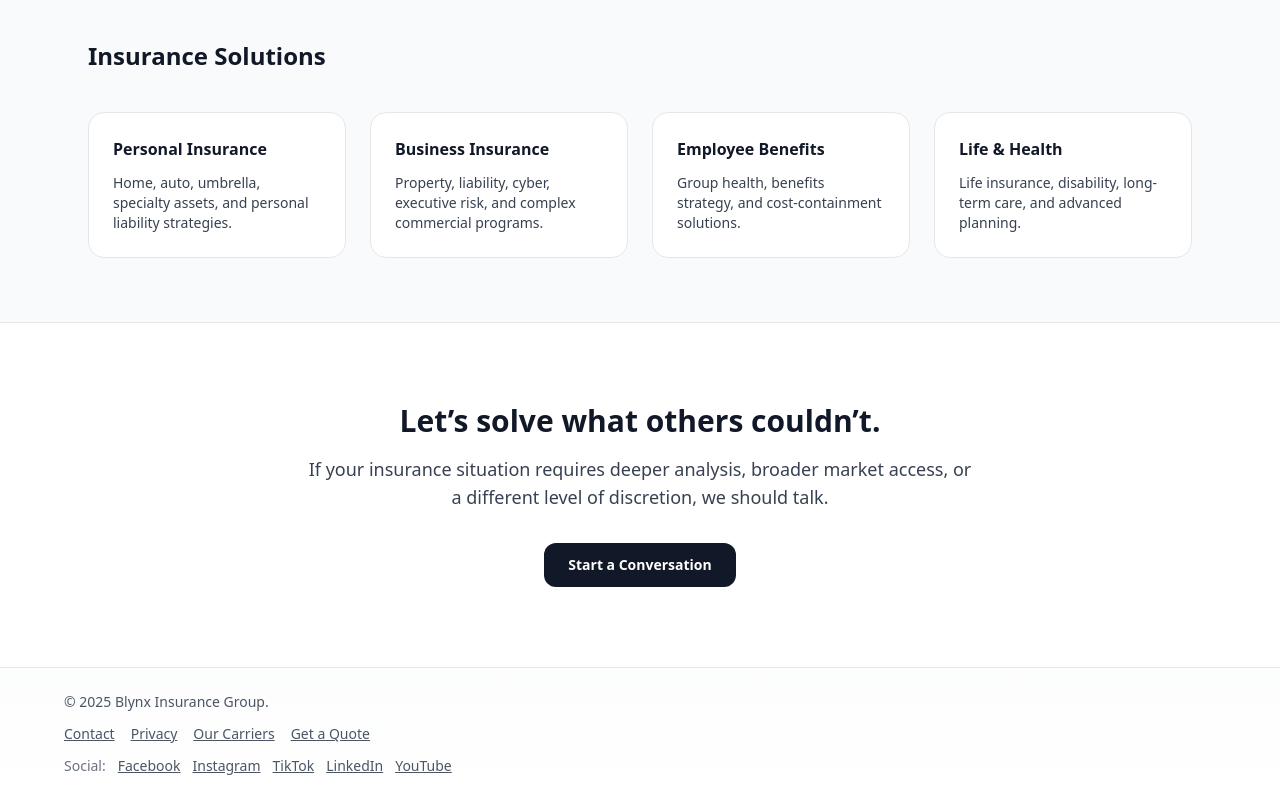
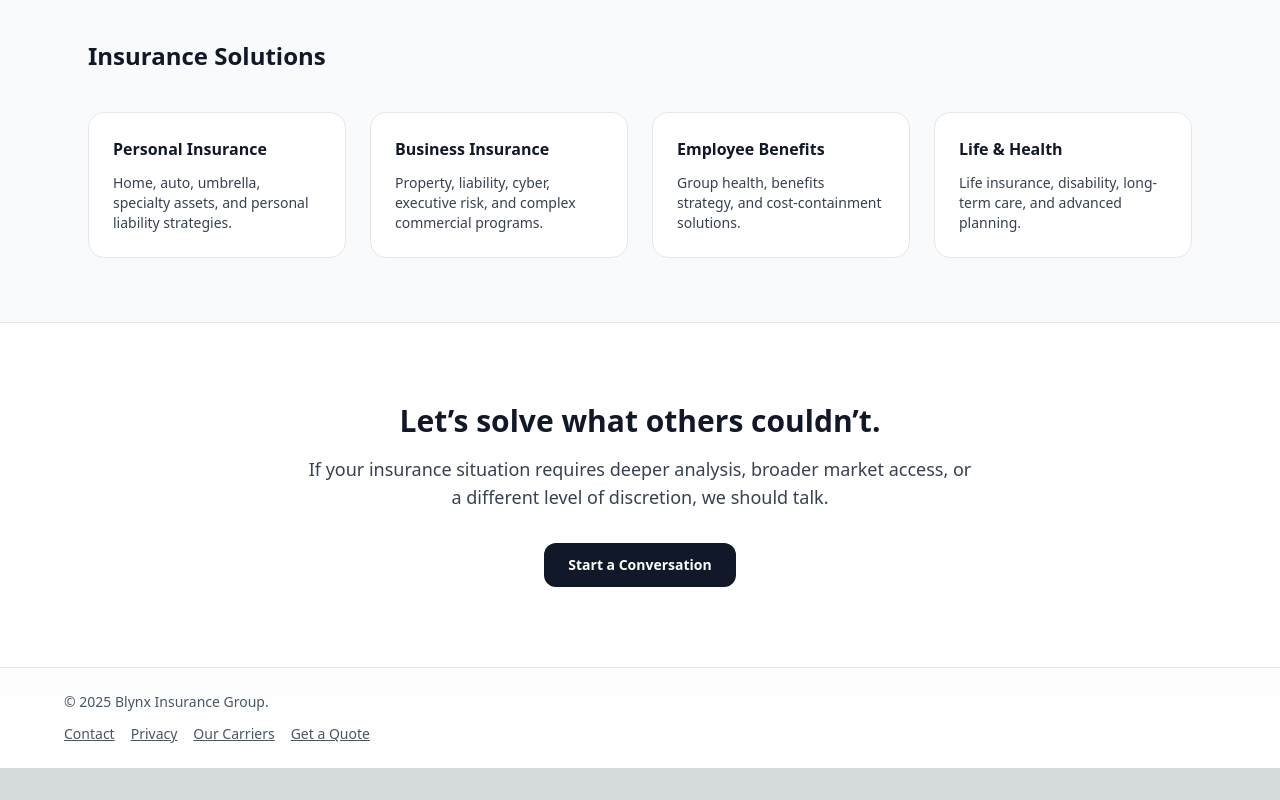
Before and after one commit to Thoxie/Blynx-Insurance-Group, a Next.js app: page / in a window 1280 px wide. Shown: the part 1514-2314 px from the top of the page. After the commit the page ends 2282 px from the top, so only its background shows below. Built offline with nearby package versions, Linux system fonts and the light colour scheme.

Commit message:
Update layout.tsx

```diff
--- a/app/layout.tsx
+++ b/app/layout.tsx
@@ -49,10 +49,7 @@ function Dropdown({
         {label}
       </button>
 
-      {/*
-        Hover-bridge: prevents the dropdown from collapsing when moving the mouse
-        from the top-level button down into the menu (fixes the “hover gap” issue).
-      */}
+      {/* HOVER GAP BRIDGE: prevents dropdown from collapsing when moving mouse down */}
       <div className="absolute left-0 top-full h-2 w-full" />
 
       <div className="invisible opacity-0 group-hover:visible group-hover:opacity-100 transition absolute left-0 top-full z-50 mt-2 w-[320px] rounded-2xl border border-gray-200 bg-white shadow-lg p-2">
@@ -147,13 +144,14 @@ export default function RootLayout({
 
                 <Dropdown label="About">
                   <div className="grid gap-1">
+                    {/* FIXED: /about was 404 because app/about/page.tsx did not exist */}
                     <DropdownItem
-                      href="/about"
+                      href="/about-us"
                       title="About Us"
                       desc="Approach, discretion, who we serve."
                     />
                     <DropdownItem
-                      href="/about/testimonials"
+                      href="/about-us/testimonials"
                       title="Testimonials"
                       desc="What clients say."
                     />
@@ -198,50 +196,6 @@ export default function RootLayout({
                 Get a Quote
               </Link>
             </div>
-
-            <div className="flex flex-wrap items-center gap-3">
-              <span className="text-gray-500">Social:</span>
-              <a
-                className="underline"
-                href="https://facebook.com"
-                target="_blank"
-                rel="noreferrer"
-              >
-                Facebook
-              </a>
-              <a
-                className="underline"
-                href="https://instagram.com"
-                target="_blank"
-                rel="noreferrer"
-              >
-                Instagram
-              </a>
-              <a
-                className="underline"
-                href="https://tiktok.com"
-                target="_blank"
-                rel="noreferrer"
-              >
-                TikTok
-              </a>
-              <a
-                className="underline"
-                href="https://linkedin.com"
-                target="_blank"
-                rel="noreferrer"
-              >
-                LinkedIn
-              </a>
-              <a
-                className="underline"
-                href="https://youtube.com"
-                target="_blank"
-                rel="noreferrer"
-              >
-                YouTube
-              </a>
-            </div>
           </div>
         </footer>
       </body>
```
